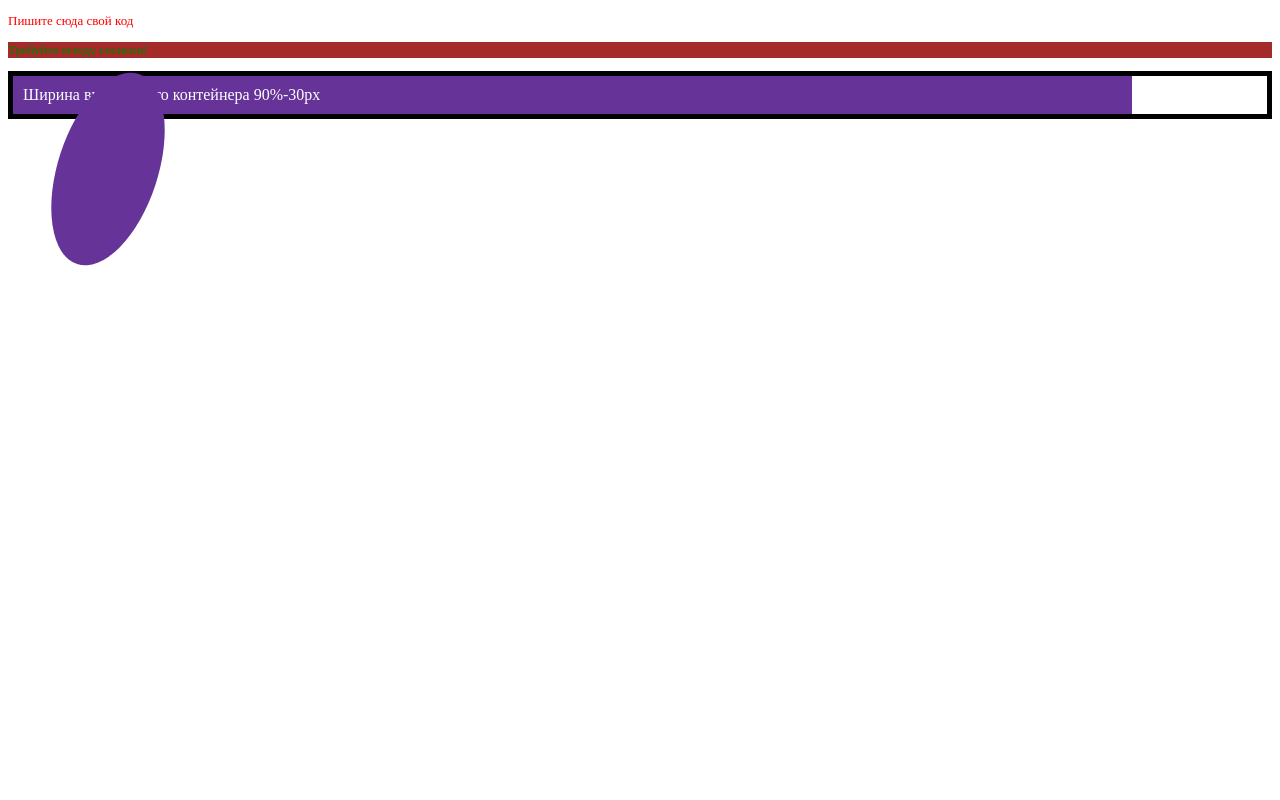
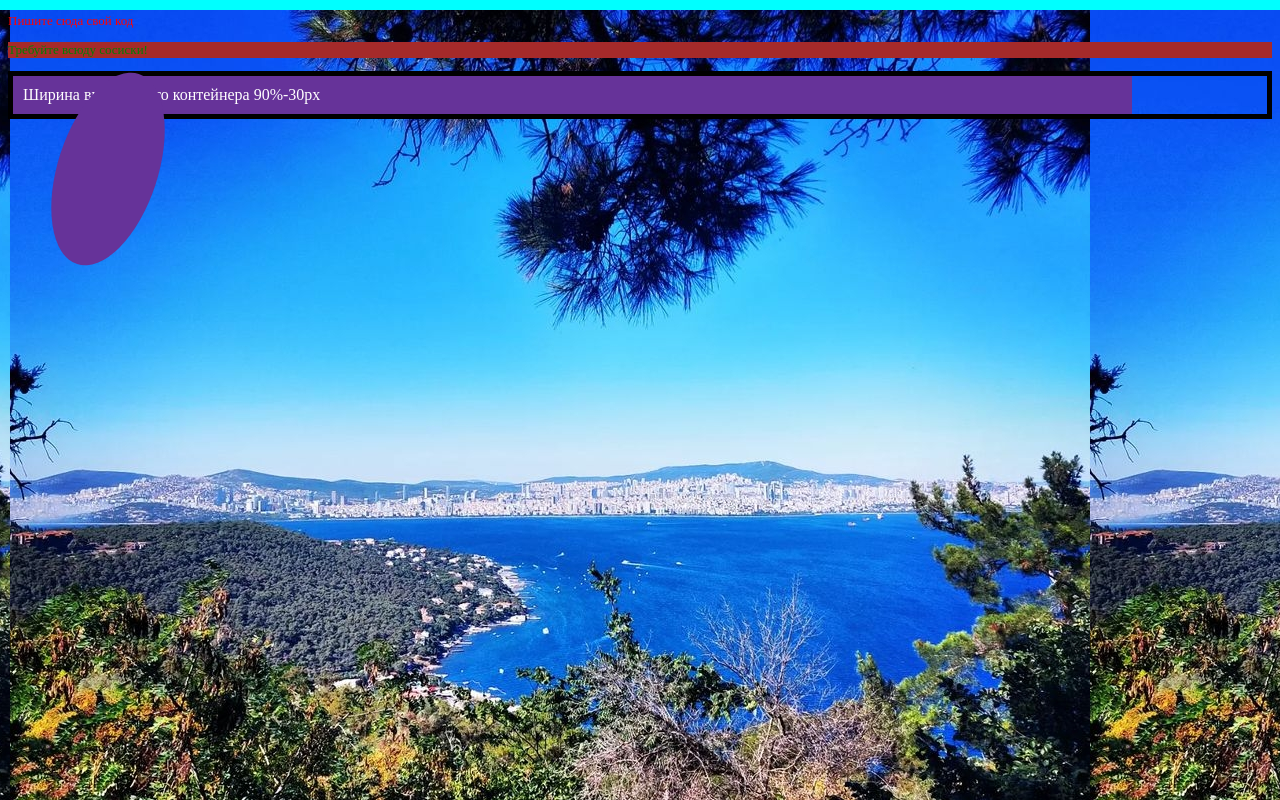
Before and after one commit to egorchan-omg/----------------CSS, a plain HTML site: page index2.html in a window 1280 px wide. Drawn offline with Linux system fonts and the light colour scheme.

Commit message:
.editorconfig

```diff
--- a/styles2.css
+++ b/styles2.css
@@ -3,20 +3,24 @@ p {
     font-size: small;
     width: auto;
 }
+
 .special {
     color: green;
     background-color: brown;
     border: 5px;
 }
+
 .outer {
     border: 5px solid black;
 }
+
 .box {
     padding: 10px;
     width: calc(90% - 30px);
     background-color: rebeccapurple;
     color: white;
 }
+
 .d2 {
     height: 100px;
     width: 200px;
@@ -24,3 +28,16 @@ p {
     border-radius: 100px/50px;
     transform: rotate(0.8turn);
 }
+
+body {
+    background: red url(Природа.jpg) 10px 10px repeat-x fixed
+}
+@media (max-width: 1500px) {
+    body {
+        background-color: aqua;
+    }
+}
+
+/*
+это комент, лол)
+*/
```
Also changed, not shown: Природа.jpg (added).
